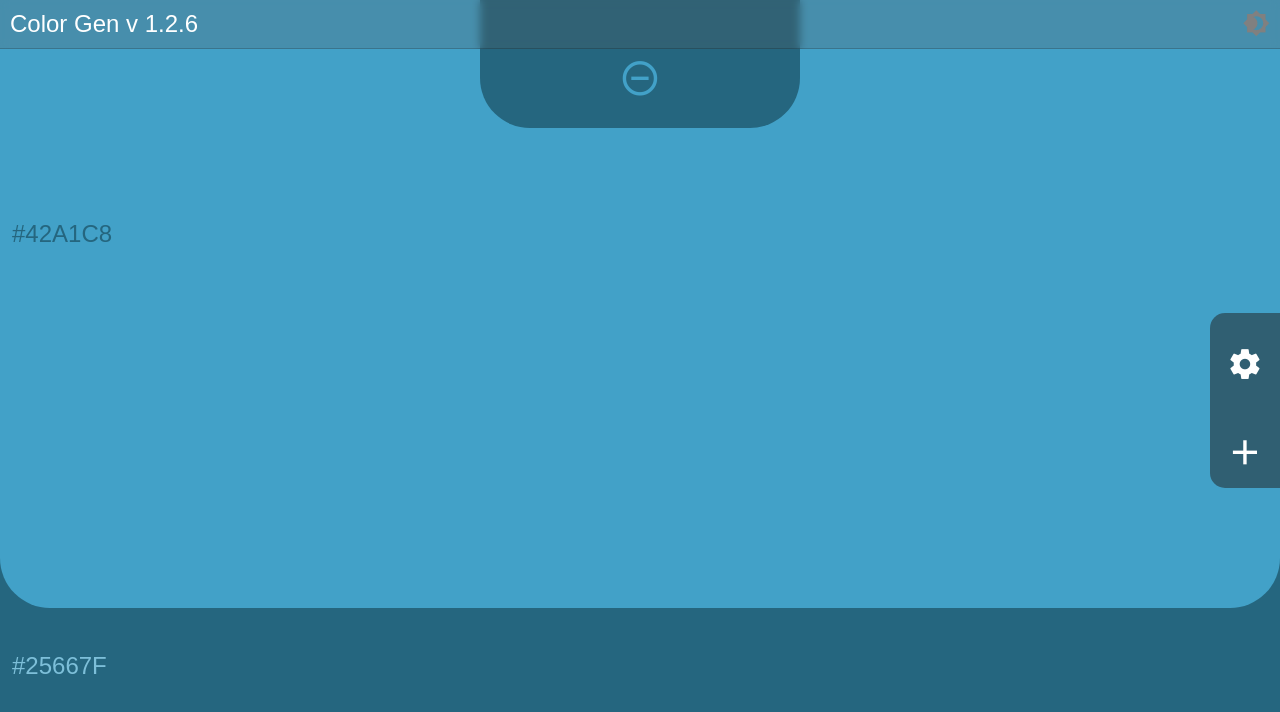
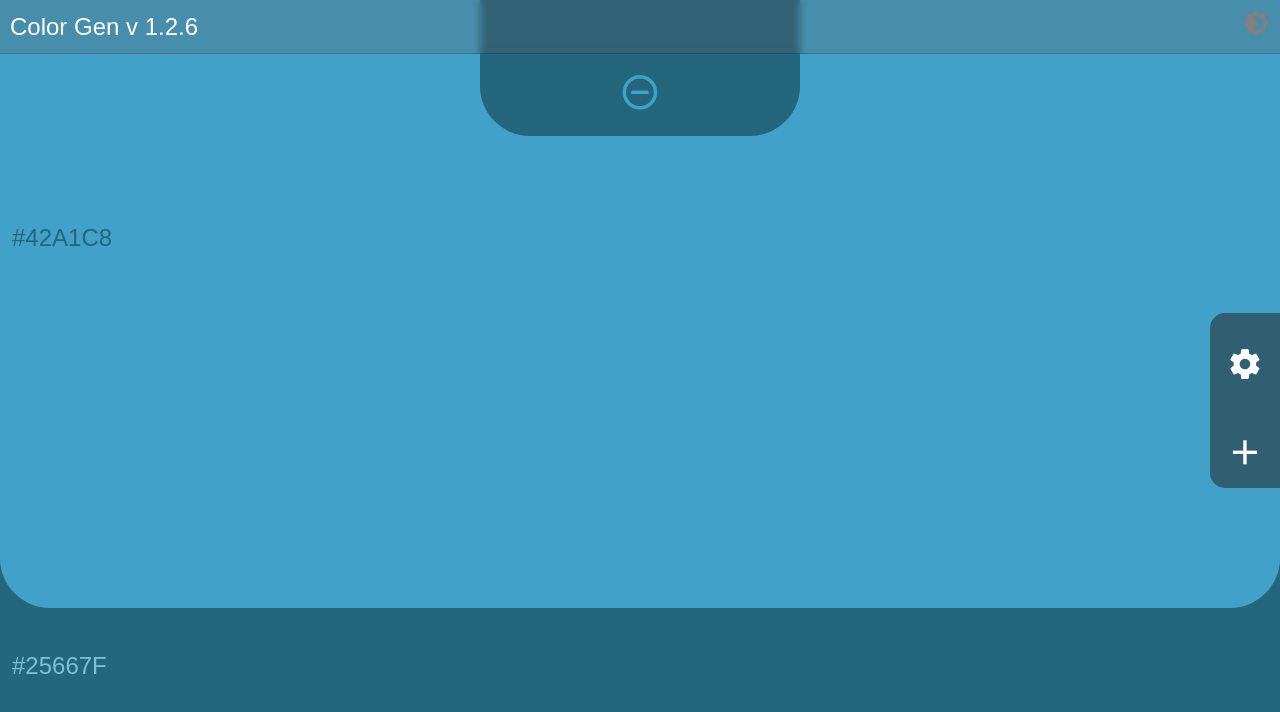
Before and after one commit to LineageFalcon/ColorGenerator, a plain HTML site: page ColorGen.html in a window 1280 px wide. Drawn offline with Linux system fonts and the light colour scheme.

Commit message:
📝: responsivness adjustments

```diff
--- a/css/main.css
+++ b/css/main.css
@@ -1,7 +1,12 @@
+html {
+    height: -webkit-fill-available;
+}
+
 body {
     position: absolute;
     box-sizing: border-box;
     height: 100vh;
+    height: -webkit-fill-available;
     width: 100vw;
     display: flex;
     flex-flow: row nowrap;
@@ -9,7 +14,6 @@ body {
     padding: 0!important;
     font-family: arial, monospace;
     font-size: 1.5em;
-    justify-content: space-between;
 }
 
 .material-icons {
@@ -58,14 +62,14 @@ p {
 
 header {
     display: flex;
+    position: absolute;
     flex-flow: row nowrap;
-    position: absolute;
     background: rgba(90, 90, 90, 0.25);
     backdrop-filter: blur( 4px );
     -webkit-backdrop-filter: blur( 4px );
     border-bottom: 1px solid rgba(0, 0, 0, 0.18);
     width: 100%;
-    height: 6%;
+    height: auto;
     z-index: 11;
 }
 
@@ -146,11 +150,11 @@ button.toggleColorMode {
 #container {
     position: absolute;
     display: flex;
+    flex: 1;
     height: 100%;
     width: 100%;
     flex-flow: row wrap;
     align-content: flex-start;
-    justify-content: space-between;
 }
 
 .colorPnl {
@@ -159,7 +163,7 @@ button.toggleColorMode {
     width: 100%;
     position: relative;
     grid-template-columns: 1fr 25% 1fr;
-    grid-template-rows: 6% 1fr 1fr 1fr 40% 4% 20%;
+    grid-template-rows: 60px 1fr 1fr 1fr 40% 4% 20%;
 }
 
 div.colorOne {
@@ -295,7 +299,7 @@ button.delPnl {
     z-index: 2;
     justify-content: center;
     align-items: center;
-    padding: 40px 10px 10px 10px;
+    padding: 60px 10px 10px 10px;
     border-radius: 0 0 50px 50px;
     height: 100%;
     width: 100%;
```
